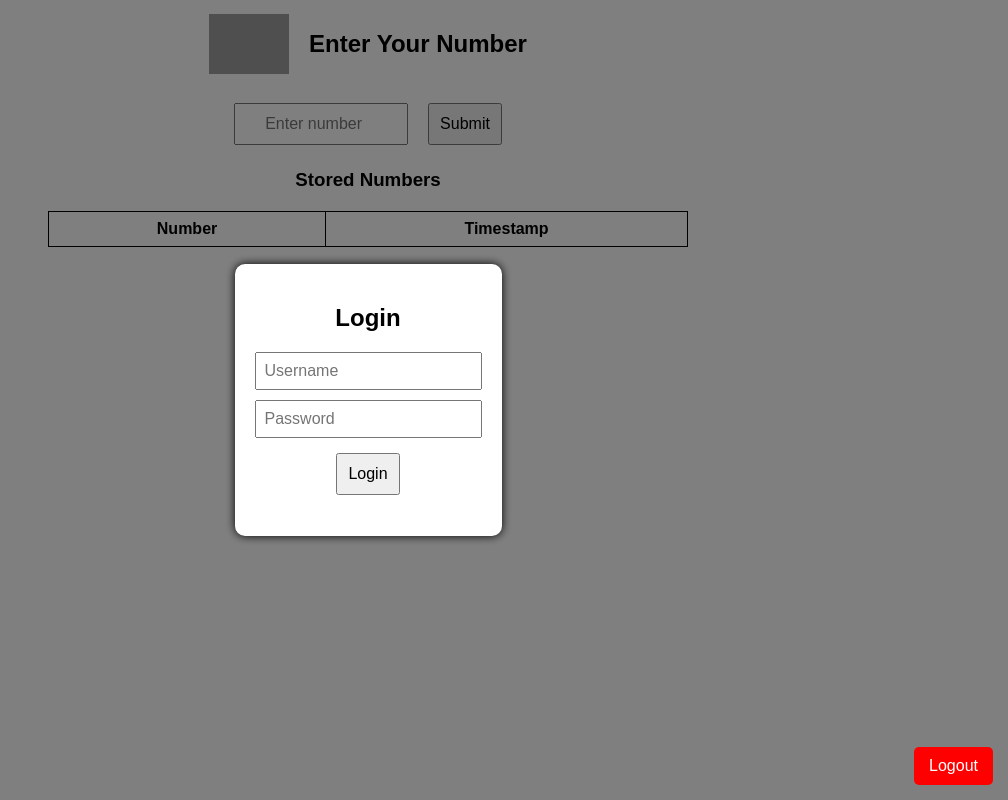
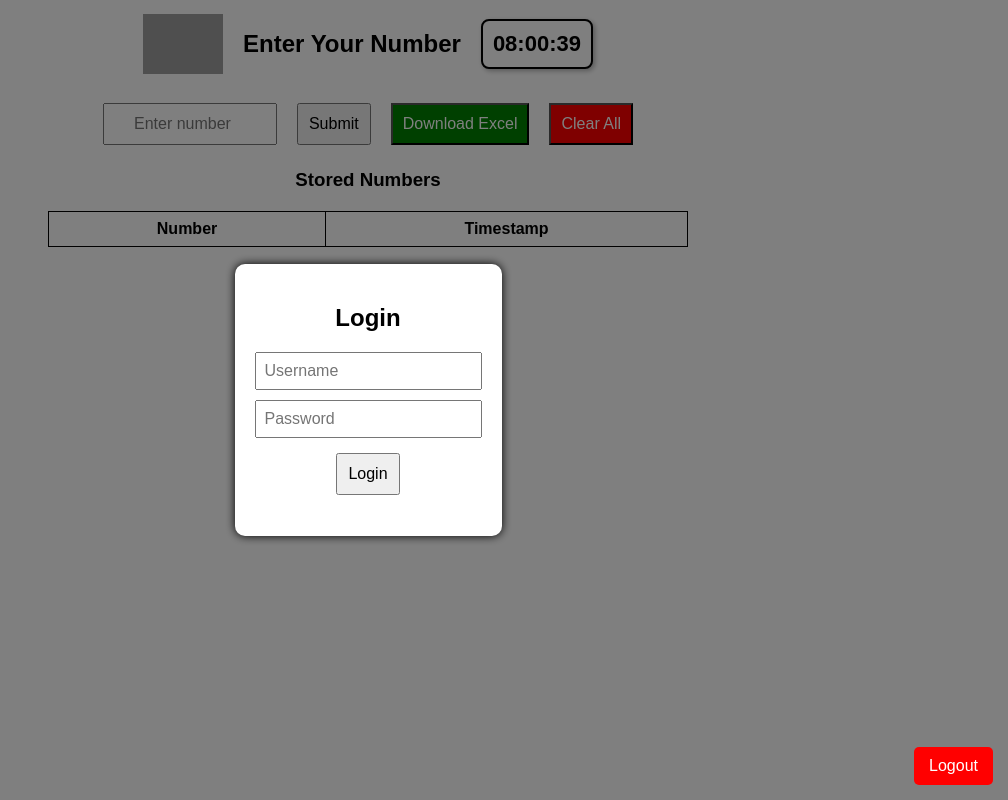
Before and after one commit to jcanz124/login_Checker, a plain HTML site: page index.html in a window 1280 px wide. Shown: the whole page, without its empty margins (272-1280 px from the left). Drawn offline with Linux system fonts and the light colour scheme; grey boxes are pictures that could not be loaded.

Commit message:
Update index.html
fix

```diff
--- a/index.html
+++ b/index.html
@@ -36,6 +36,15 @@
             gap: 20px;
         }
         #logo { height: 60px; }
+        #clock-container {
+            padding: 10px;
+            border: 2px solid black;
+            border-radius: 8px;
+            font-size: 22px;
+            font-weight: bold;
+            background-color: white;
+            box-shadow: 2px 2px 5px rgba(0, 0, 0, 0.3);
+        }
 
         /* Input & Buttons */
         #input-container {
@@ -102,11 +111,16 @@
     <div id="header">
         <img id="logo" src="./add-ons/HP_logo.png" alt="Logo">
         <h2>Enter Your Number</h2>
+        <div id="clock-container">
+            <span id="clock"></span>
+        </div>
     </div>
 
     <div id="input-container">
         <input type="number" id="userNumber" placeholder="Enter number">
         <button id="submitButton" onclick="saveNumber()">Submit</button>
+        <button onclick="downloadExcel()" style="background-color: green; color: white;">Download Excel</button>
+        <button onclick="clearNumbers()" style="background-color: red; color: white;">Clear All</button>
     </div>
 
     <p id="message"></p>
@@ -147,6 +161,17 @@
             location.reload();
         }
 
+        // LIVE CLOCK FUNCTION
+        function updateClock() {
+            let now = new Date();
+            let hours = String(now.getHours()).padStart(2, '0');
+            let minutes = String(now.getMinutes()).padStart(2, '0');
+            let seconds = String(now.getSeconds()).padStart(2, '0');
+            document.getElementById("clock").innerText = `${hours}:${minutes}:${seconds}`;
+        }
+        setInterval(updateClock, 1000);
+        updateClock();
+
         // NUMBER SAVING FUNCTION
         function saveNumber() {
             let number = document.getElementById("userNumber").value;
@@ -182,15 +207,40 @@
             });
         }
 
-        // ENTER KEY FUNCTION FOR SUBMIT
+        // EXCEL DOWNLOAD FUNCTION
+        function downloadExcel() {
+            let numbers = JSON.parse(localStorage.getItem("numbers")) || [];
+            if (numbers.length === 0) {
+                alert("No data to download.");
+                return;
+            }
+
+            let wb = XLSX.utils.book_new();
+            let ws_data = [["Number", "Timestamp"]];
+
+            numbers.forEach(item => {
+                ws_data.push([item.number, item.timestamp]);
+            });
+
+            let ws = XLSX.utils.aoa_to_sheet(ws_data);
+            XLSX.utils.book_append_sheet(wb, ws, "Numbers");
+            XLSX.writeFile(wb, `Login_Data.xlsx`);
+        }
+
+        function clearNumbers() {
+            if (confirm("Are you sure you want to clear all saved numbers?")) {
+                localStorage.removeItem("numbers");
+                loadNumbers();
+            }
+        }
+
         document.getElementById("userNumber").addEventListener("keypress", function(event) {
             if (event.key === "Enter") {
                 event.preventDefault();
-                document.getElementById("submitButton").click();
+                saveNumber();
             }
         });
 
-        // CHECK LOGIN ON PAGE LOAD
         window.onload = function() {
             checkSession();
             loadNumbers();
```
